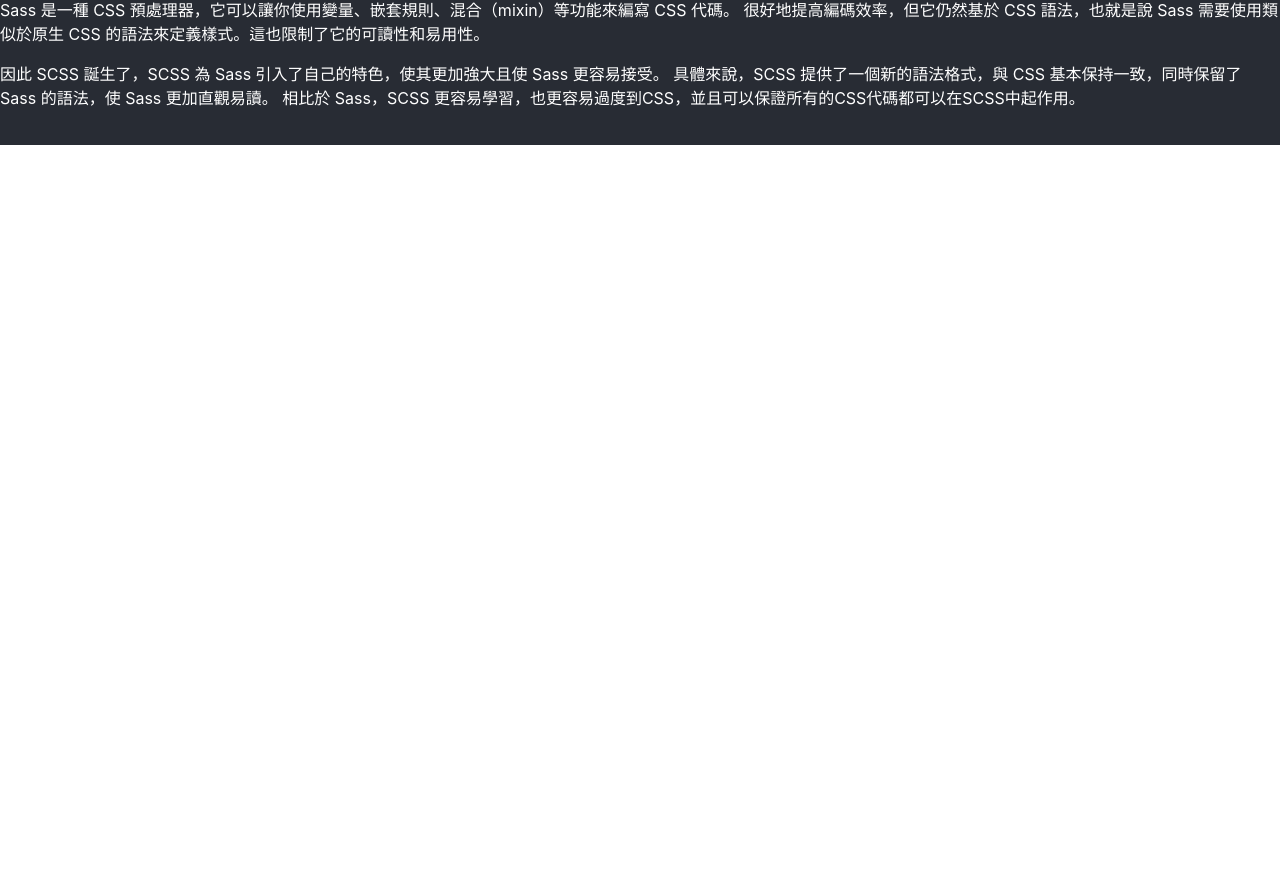
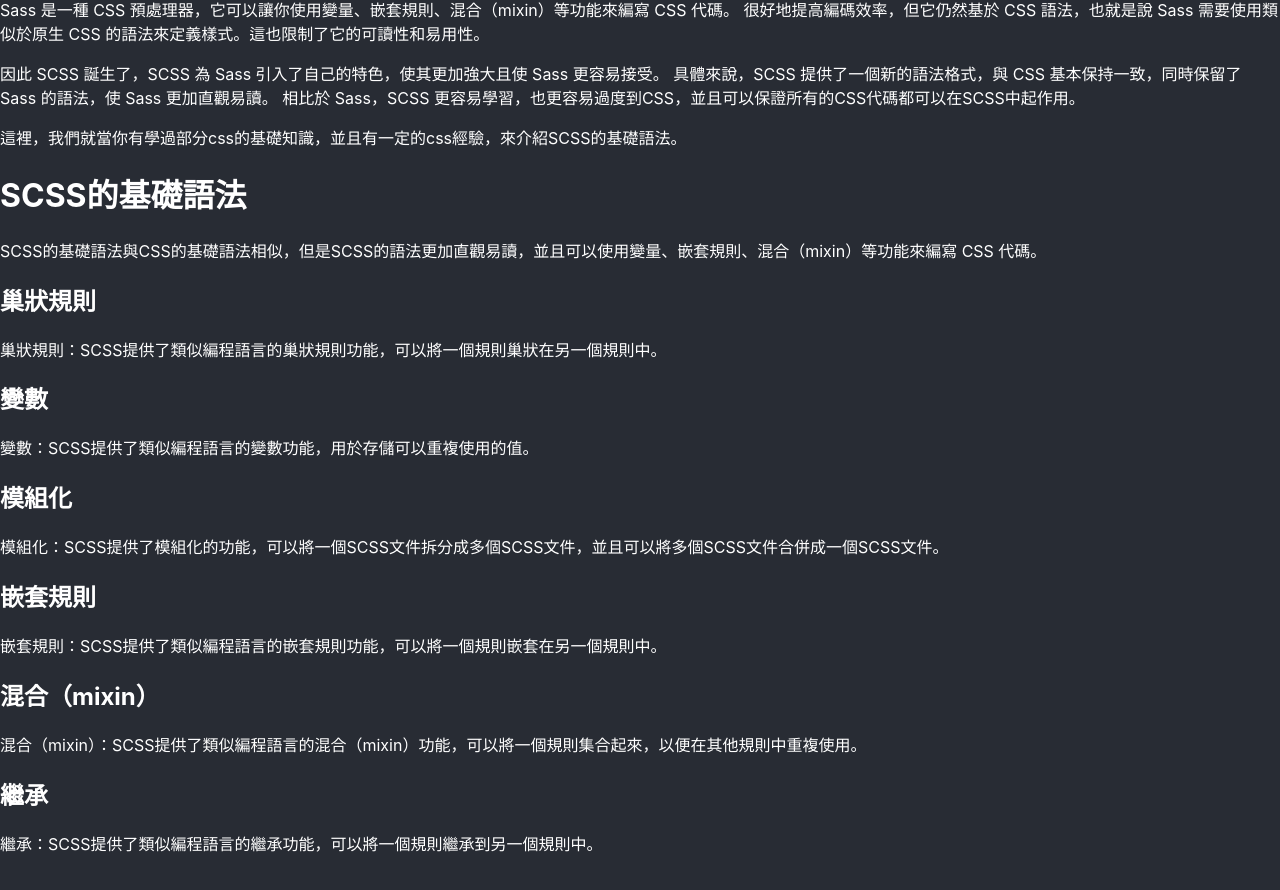
Before and after one commit to Bobo100/SCSS-SASS-CSS, a Next.js app: page / in a window 1280 px wide. Shown: the part 216-1106 px from the top of the page. Before the commit the page ends 800 px from the top, so only its background shows below. Built offline with nearby package versions, Linux system fonts and the light colour scheme.

Commit message:
Update index.tsx

```diff
--- a/pages/index.tsx
+++ b/pages/index.tsx
@@ -26,10 +26,37 @@
                     具體來說，SCSS 提供了一個新的語法格式，與 CSS 基本保持一致，同時保留了 Sass 的語法，使 Sass 更加直觀易讀。
                     相比於 Sass，SCSS 更容易學習，也更容易過度到CSS，並且可以保證所有的CSS代碼都可以在SCSS中起作用。
                 </p>
-
-
-
-
+                <p>
+                    這裡，我們就當你有學過部分css的基礎知識，並且有一定的css經驗，來介紹SCSS的基礎語法。
+                </p>
+                <h1>SCSS的基礎語法</h1>
+                <p>
+                    SCSS的基礎語法與CSS的基礎語法相似，但是SCSS的語法更加直觀易讀，並且可以使用變量、嵌套規則、混合（mixin）等功能來編寫 CSS 代碼。
+                </p>
+                <h2>巢狀規則</h2>
+                <p>
+                    巢狀規則：SCSS提供了類似編程語言的巢狀規則功能，可以將一個規則巢狀在另一個規則中。
+                </p>
+                <h2>變數</h2>
+                <p>
+                    變數：SCSS提供了類似編程語言的變數功能，用於存儲可以重複使用的值。
+                </p>
+                <h2>模組化</h2>
+                <p>
+                    模組化：SCSS提供了模組化的功能，可以將一個SCSS文件拆分成多個SCSS文件，並且可以將多個SCSS文件合併成一個SCSS文件。
+                </p>
+                <h2>嵌套規則</h2>
+                <p>
+                    嵌套規則：SCSS提供了類似編程語言的嵌套規則功能，可以將一個規則嵌套在另一個規則中。
+                </p>
+                <h2>混合（mixin）</h2>
+                <p>
+                    混合（mixin）：SCSS提供了類似編程語言的混合（mixin）功能，可以將一個規則集合起來，以便在其他規則中重複使用。
+                </p>
+                <h2>繼承</h2>
+                <p>
+                    繼承：SCSS提供了類似編程語言的繼承功能，可以將一個規則繼承到另一個規則中。
+                </p>
             </div>
         </Layout>
     )
```
